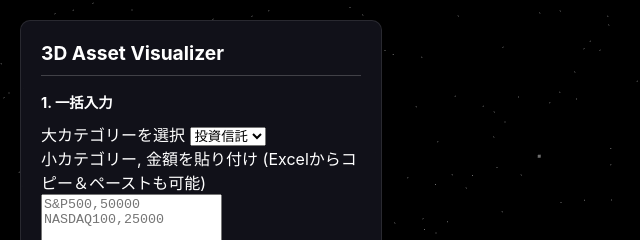
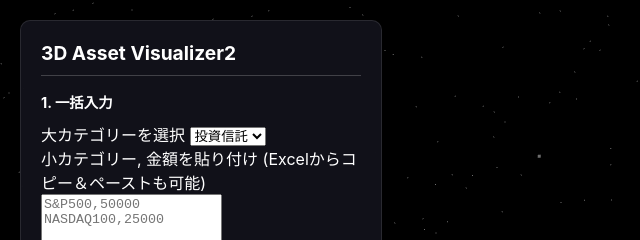
Before and after one commit to naosansan/3Dshisan, a website with bundled scripts: page index.html in a window 1280 px wide. Shown: the top 240 px of the page, 0-640 px from the left. Built offline with nearby package versions, Linux system fonts and the light colour scheme; animation ran at ten frames a second.

Commit message:
タイトル変更

```diff
--- a/index.html
+++ b/index.html
@@ -8,7 +8,7 @@
 </head>
 <body>
     <div id="info-panel">
-        <h2>3D Asset Visualizer</h2>
+        <h2>3D Asset Visualizer2</h2>
 
 
         <div id="bulk-input-area" class="control-group">
```
